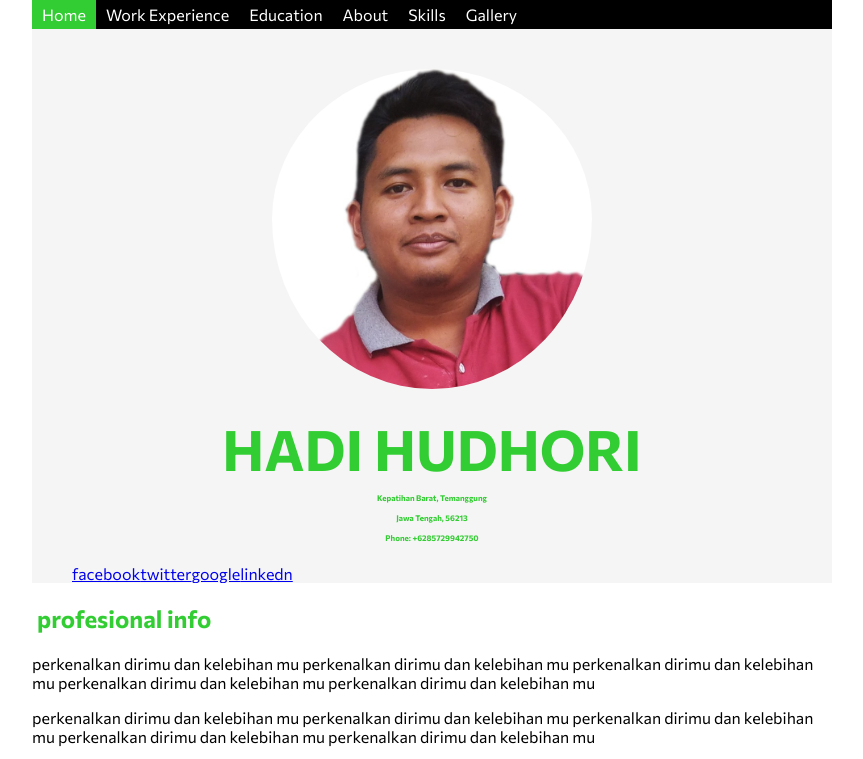
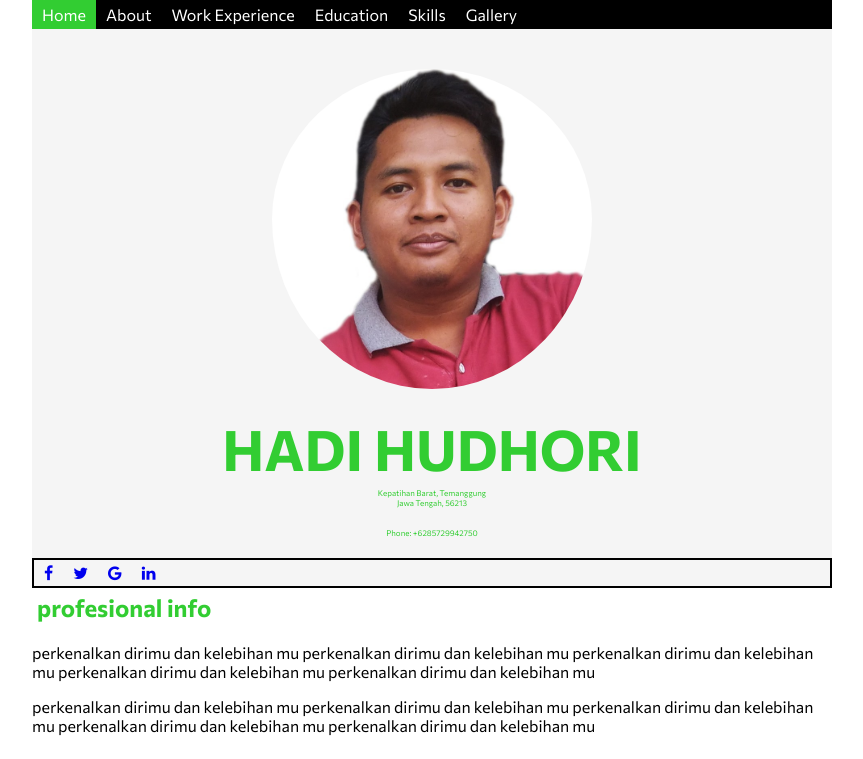
Before and after one commit to hadihudhoriDTSFE/latihan-membuat-template, a plain HTML site: page index.html in a window 1280 px wide. Shown: the top 759 px of the page, without its empty margins (208-1071 px from the left). Drawn offline with Linux system fonts and the light colour scheme.

Commit message:
perubahan minor

```diff
--- a/asset/css/index.css
+++ b/asset/css/index.css
@@ -30,14 +30,15 @@ nav {
   float: left;
 }
 
-.navbar .item a {
+a {
   padding: 5px 10px;
   display: inline-block;
-  color: white;
   text-transform: capitalize;
   text-decoration: none;
 }
-
+.navbar .item a {
+    color: white;
+}
 .navbar .item:nth-child(1) {
   background-color: limegreen;
 }
@@ -63,6 +64,13 @@ nav {
 .hero h5 {
   text-transform: capitalize;
   font-size: .5rem;
+  font-weight: normal;
+}
+.hero .alamat {
+  padding: 0;
+}
+.hero .phone {
+  padding: 20px 0;
 }
 h1,h2,h3,h4,h5 {
   color: limegreen;
@@ -70,5 +78,12 @@ h1,h2,h3,h4,h5 {
   margin: 0;
 }
 .medsos {
-  overflow: hidden;
+  list-style: none;
+  margin: 0;
+  padding: 0;
+  display: flex;
+  border: 1px solid black;
 }
+.wadah-medsos {
+  border: 1px solid black;
+}
--- a/index.html
+++ b/index.html
@@ -6,6 +6,7 @@
     <meta name="viewport" content="width=device-width, initial-scale=1">
     <link rel="stylesheet" href="./asset/css/index.css"/>
     <link href="https://fonts.googleapis.com/css2?family=Commissioner:wght@100;400;700&display=swap" rel="stylesheet"/>
+    <link rel="stylesheet" href="https://cdnjs.cloudflare.com/ajax/libs/font-awesome/4.7.0/css/font-awesome.min.css"/>
     <title>portofolio</title>
 </head>
 
@@ -14,9 +15,9 @@
     <nav>
       <ul class="navbar">
         <li class="item"><a href="home">home</a></li>
+        <li class="item"><a href="about">about</a></li>
         <li class="item"><a href="work experience">work experience</a></li>
         <li class="item"><a href="education">education</a></li>
-        <li class="item"><a href="about">about</a></li>
         <li class="item"><a href="skills">skills</a></li>
         <li class="item"><a href="gallery">gallery</a></li>
       </ul>
@@ -24,21 +25,23 @@
     <header class="hero">
       <img src="./asset/img/closeup.jpg" alt="hadi hudhori" />
       <h1>hadi hudhori</h1>
-      <h5>
+      <h5 class="alamat">
         kepatihan barat, temanggung
       </h5>
-      <h5>
+      <h5 class="alamat">
         jawa tengah, 56213
       </h5>
-      <h5>
+      <h5 class="phone">
         phone: +6285729942750
       </h5>
-      <ul class="medsos">
-        <li class="item"><a href="facebook">facebook</a></li>
-        <li class="item"><a href="twitter">twitter</a></li>
-        <li class="item"><a href="google">google</a></li>
-        <li class="item"><a href="linkedn">linkedn</a></li>
-      </ul>
+      <div class="wadah-medsos">
+        <ul class="medsos">
+          <li><a href="facebook" class="fa fa-facebook"></a></li>
+          <li><a href="twitter" class="fa fa-twitter"></a></li>
+          <li><a href="google" class="fa fa-google"></a></li>
+          <li><a href="linkedn" class="fa fa-linkedin"></a></li>
+        </ul>
+      </div>
     </header>
     <main>
       <section class="deskripsi">
```
